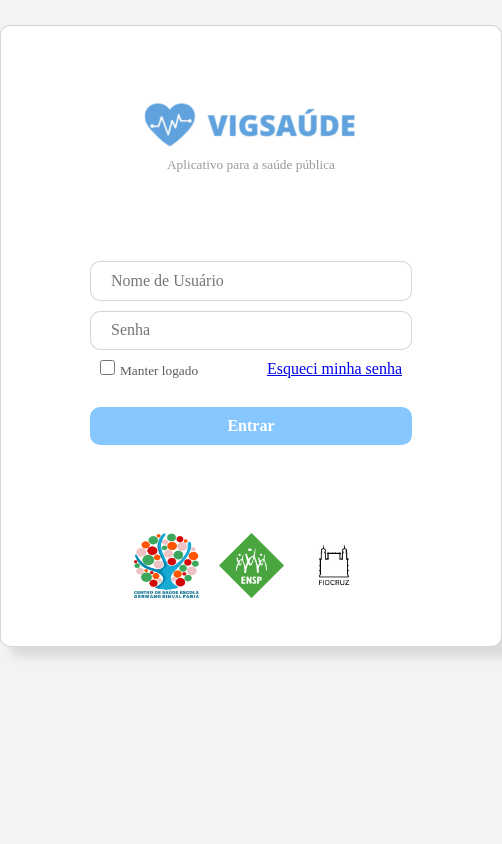
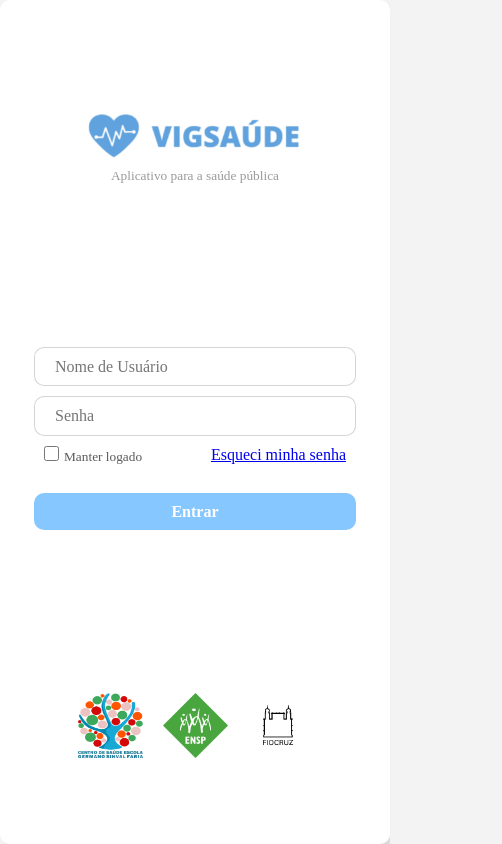
Before and after one commit to Brighside/Vigsaude, a Next.js app in the folder vigsaude_front/: page / in a window 390 px wide. Shown: the whole page, 502 px wide, since content can reach past the window. Built offline with nearby package versions, Linux system fonts and the light colour scheme; a web font is replaced by a local one.

Commit message:
alterações de responsividade

```diff
--- a/vigsaude_front/src/styles/components/login.css
+++ b/vigsaude_front/src/styles/components/login.css
@@ -79,3 +79,12 @@
     width: 65px;
     height: 65px;
 }
+
+@media screen and (max-width: 600px) {
+    .loginConteiner {
+        width: 100vw;
+        height: 100vh;
+        margin: 0;
+        border: none;
+    }
+}
```
